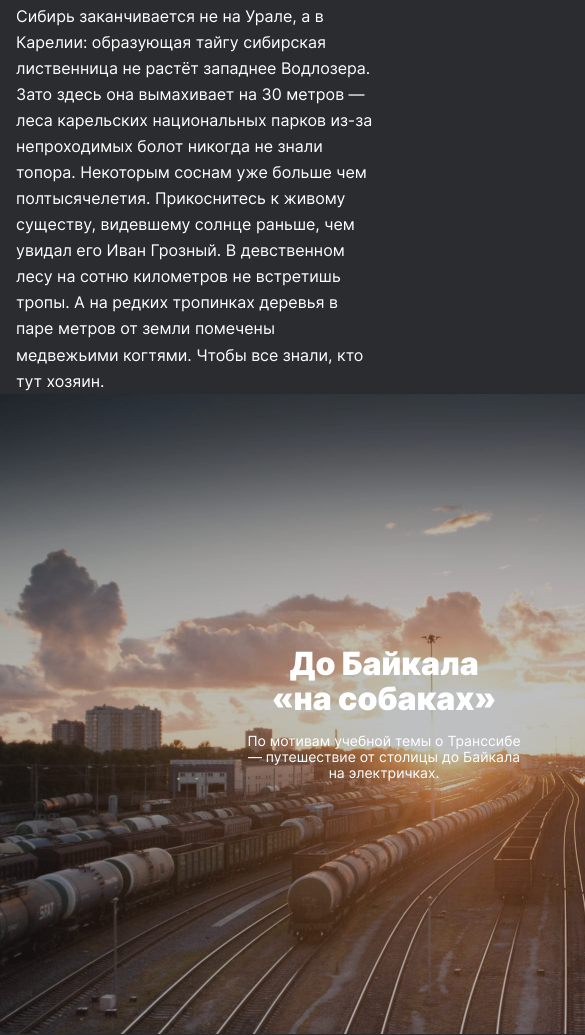
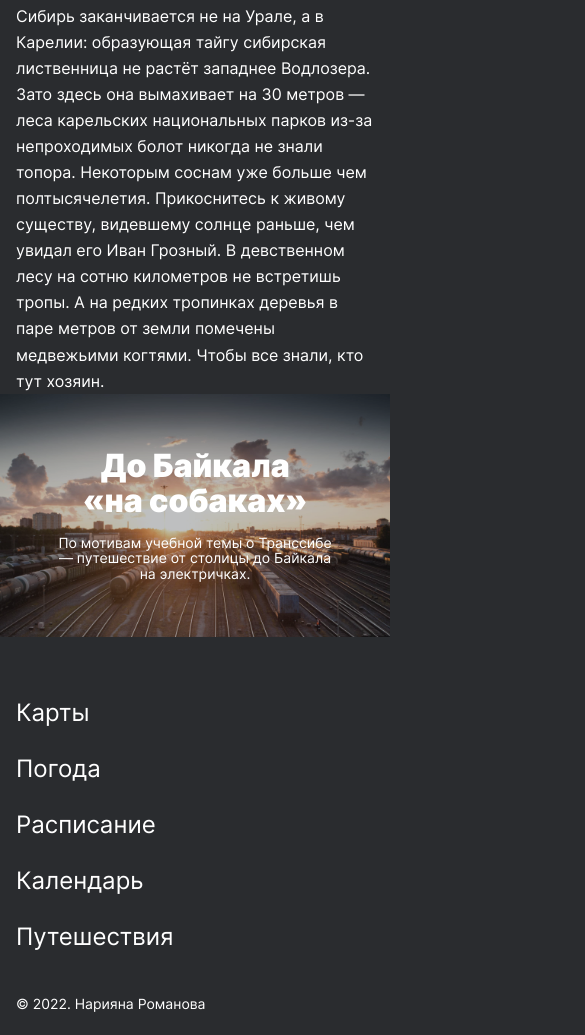
Before and after one commit to Nariyanah/third-project, a plain HTML site: page index.html in a window 390 px wide. Shown: the part 8748-9783 px from the top of the page, 585 px wide, since content can reach past the window. Drawn offline with Linux system fonts and the light colour scheme; files whose address does not match are found by name.

Commit message:
fixed footer problems

```diff
--- a/blocks/cover/cover.css
+++ b/blocks/cover/cover.css
@@ -1,36 +1,23 @@
 .cover {
-  max-width: 100%;
-  min-height: 740px;
-  width:;
-  background-image: url(../../images/cover-trains.jpg);
+  background-image: url('../../images/cover-trains.jpg');
   background-size: cover;
-  position: absolute;
+  background-repeat: no-repeat;
+  background-position: center;
+  width: 100%;
+  margin-left: auto;
+  margin-right: auto;
+  display: flex;
+  align-items: center;
+  min-height: 200px;
+  position: relative;
+  max-width: 1184px;
 }
 
-@media screen and (max-width: 539px) {
-  .cover {
-    width: 320px;
-    min-height: 200px;
-  }
+.cover::after {
+  content: "";
+  width: 0;
+  height: 0;
+  margin-left: -1px;
+  float: left;
+  padding-top: calc(740/1184*100%);
 }
-
-@media screen and (max-width: 767px) {
-  .cover {
-    width: 540px;
-    min-height: 338px;
-  }
-}
-
-@media screen and (max-width: 1023px) {
-  .cover {
-    width: 768px;
-    min-height: 480px;
-  }
-}
-
-@media screen and (max-width: 1279px) {
-  .cover {
-    max-width: 1024px;
-    min-height: 640px;
-  }
-}
--- a/blocks/footer/__li/footer__li.css
+++ b/blocks/footer/__li/footer__li.css
@@ -2,6 +2,7 @@
   margin: 0;
   padding: 0;
   margin-right: 18px;
+
 }
 
 .footer__li:last-of-type {
@@ -9,7 +10,7 @@
 }
 
 @media screen and (max-width: 767px) {
-  .footer__nav {
+  .footer__li {
     margin-right: 0;
     margin-bottom: 32px;
     }
--- a/blocks/footer/__link/footer_link.css
+++ b/blocks/footer/__link/footer_link.css
@@ -1,11 +1,27 @@
 .footer__link {
   text-decoration: none;
-  color: #fff;
-  transition: opacity 1s ease-in-out;
-  margin: 0;
-  padding: 0;
+  color: #FFFFFF;
+  font-family: 'Inter', 'Helvetica Neue';
+  font-weight: 400;
+  font-size: 16px;
+  line-height: 1.2;
+  padding-bottom: 24px;
+  margin-right: 18px;
+  margin-bottom: 32px;
 }
 
 .footer__link:hover {
-  opacity: 0.5;
+  opacity: 0.8;
 }
+
+@media screen and (max-width: 425px) {
+  .footer__link {
+    padding: 0;
+    font-size: 24px;
+    line-height: 1;
+  }
+
+  .footer__link:last-child {
+    margin-bottom: 0;
+  }
+}
--- a/blocks/footer/__links/footer__links.css
+++ b/blocks/footer/__links/footer__links.css
@@ -5,6 +5,7 @@
   font-style: normal;
   font-weight: 400;
   font-size: 16px;
+    flex-wrap: wrap;
   line-height: 1.12;
   margin: 0;
   padding: 0;
--- a/pages/index.css
+++ b/pages/index.css
@@ -44,5 +44,5 @@
 @import url('../blocks/footer/__copyright/footer__copyright.css');
 @import url('../blocks/footer/__link/footer_link.css');
 @import url('../blocks/footer/__links/footer__links.css');
-@import url('../blocks/footer/__nav/.footer__li.css');
+@import url('../blocks/footer/__li/footer__li.css');
 @import url('../blocks/page/__footer/page__footer.css');
```
Also changed, not shown: blocks/page/__footer/page__footer.css (+5 -5 lines).
